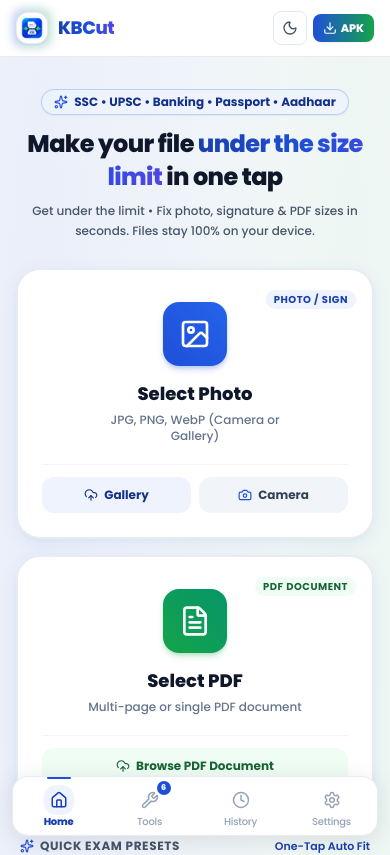
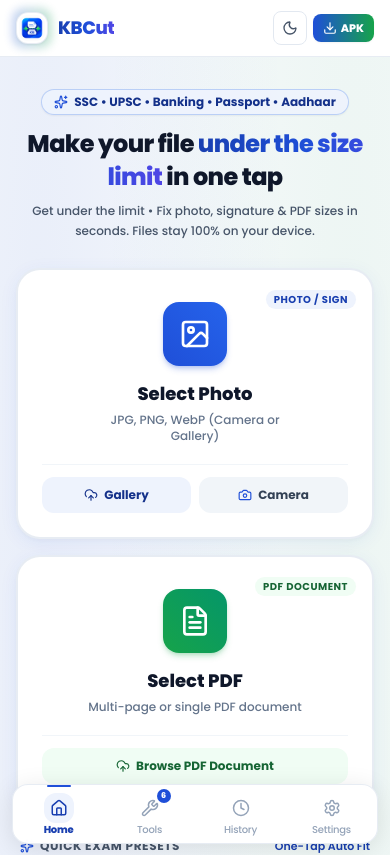
Before and after one commit to kunalpawar9403/KBCut, a React (Vite) app: page / in a window 390 px wide. Shown: the top 855 px of the page. Built offline with nearby package versions, Linux system fonts and the light colour scheme.

Commit message:
fix: BottomNav fully flush at screen bottom, zero gap

```diff
--- a/src/components/common/BottomNav.tsx
+++ b/src/components/common/BottomNav.tsx
@@ -22,7 +22,7 @@
   return (
     <nav
       aria-label="Mobile bottom navigation"
-      className="fixed bottom-0 left-0 right-0 z-40 md:hidden px-3 pb-2"
+      className="fixed bottom-0 left-0 right-0 z-40 md:hidden px-3 pb-0"
     >
       <div className="glass rounded-2xl border border-slate-200/80 dark:border-slate-700/80 shadow-[0_4px_24px_rgba(0,0,0,0.10)] dark:shadow-[0_4px_24px_rgba(0,0,0,0.35)] flex items-stretch h-[60px] overflow-hidden">
         {tabs.map((tab) => {
```
